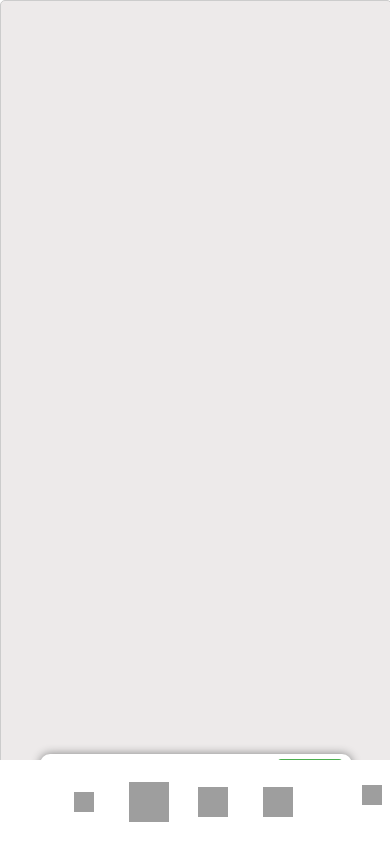
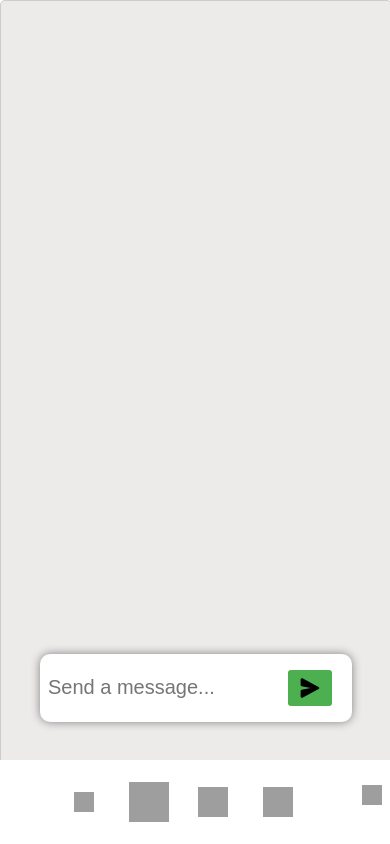
Before and after one commit to rajdama/trackme-frontend, a React (Create React App) app: page /chatbot in a window 390 px wide. Built offline with nearby package versions, Linux system fonts and the light colour scheme; sample sign-in values are in the browser's storage; grey boxes are pictures that could not be loaded.

Commit message:
UI Bugs Fixed v1

```diff
--- a/src/css/chatBot.css
+++ b/src/css/chatBot.css
@@ -14,7 +14,7 @@
 }
 
 .chat-messages {
-  height: 85%;
+  height: 80%;
   padding: 10px;
   overflow-y: scroll;
 }
@@ -53,7 +53,7 @@
   display: flex;
   align-items: center;
   background-color: transparent;
-  width:60vw;
+  width:50vw;
   margin-left: auto;
   margin-right: auto;
   height: 8vh;
@@ -65,6 +65,7 @@
 .chat-input {
   flex: 1;
   padding: 8px;
+  font-size: 20px;
   border: none;
   outline: none;
   height: 100%;
@@ -79,7 +80,7 @@
   border-radius: 3px;
   cursor: pointer;
   margin-right: 1vw;
-  height: 40px; width: 40px;
+  height: 20px; width: 20px;
 }
 
 .chat-submit-button:hover {
@@ -91,12 +92,17 @@
   }
   .chat-form{
     width: 80vw;
-    margin-top: 2vh;
+  }
+  .chat-messages{
+    height:75vh;
   }
   .chat-submit-button{
-    margin-right:10px;
+    margin-right:20px;
   }
   .chat-container{
     width: 100vw;
   }
+  .chat-input{
+    width:80%;
+  }
 }
--- a/src/css/home.css
+++ b/src/css/home.css
@@ -38,7 +38,7 @@
   .meals{
     color:black;
     width:100%;
-    height:25%;
+    min-height:15%;
     display:flex; flex-direction:column;
   }
   .cards{
@@ -213,4 +213,7 @@
     .lower-card-info{
       width: 100%;
     }
+    .cards{
+      flex-direction: column;
+    }
   }
--- a/src/css/mealPlanner.css
+++ b/src/css/mealPlanner.css
@@ -10,7 +10,6 @@
     background-color: rgba(0,0,0, 0.9);
 
   }
-
   .overlay::-webkit-scrollbar {
     display: none;
   }
@@ -130,7 +129,7 @@
     .meals-mealplan{
         color:black;
         width:100%;
-        height:25%;
+        min-height:25%;
         display:flex; flex-direction:row;
     }
 }
--- a/src/urlConfig.js
+++ b/src/urlConfig.js
@@ -1,4 +1,4 @@
-export const server = 'https://track-me-backend.onrender.com'
+export const server = 'http://localhost:1000'
 export const foodImageApi = 'https://api.edamam.com'
 export const foodNutrientsApi = 'https://api.calorieninjas.com'
 export const imageApi = 'https://pixabay.com/api'
```
